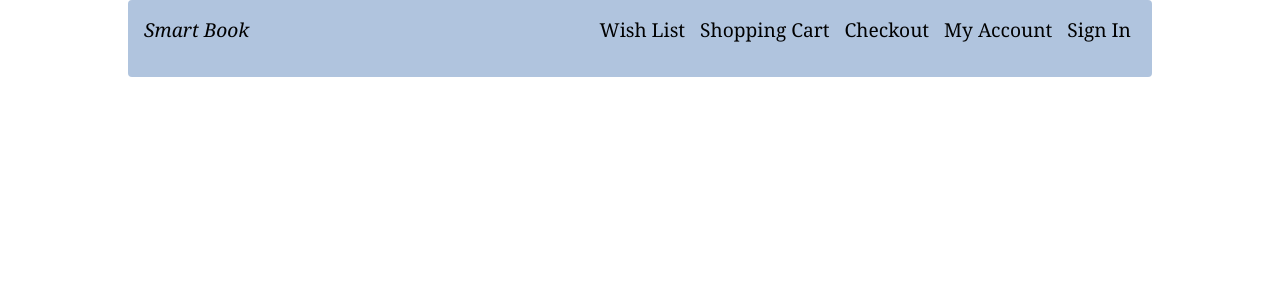
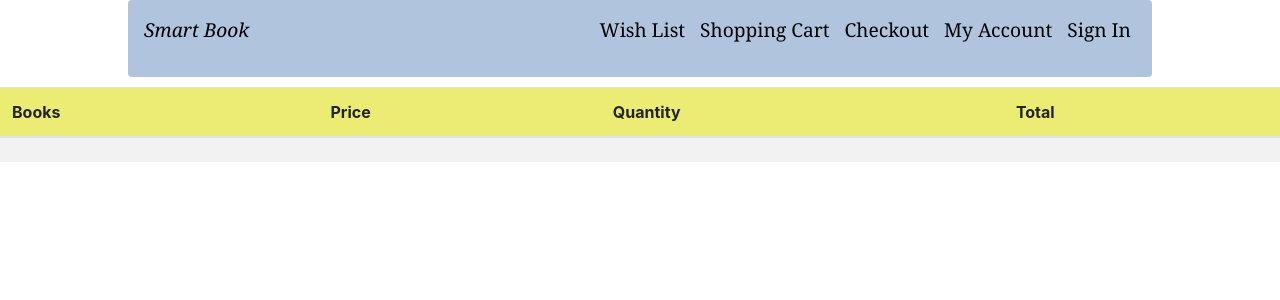
Before and after one commit to akaljotgujjar/BookStore, an Angular app: page /checkout in a window 1280 px wide. Shown: the top 300 px of the page. Built offline with nearby package versions, Linux system fonts and the light colour scheme.

Commit message:
Checkout

```diff
--- a/src/app/app.component.html
+++ b/src/app/app.component.html
@@ -1 +1,2 @@
+<app-main-header></app-main-header>
 <router-outlet></router-outlet>
--- a/src/app/app.module.ts
+++ b/src/app/app.module.ts
@@ -18,6 +18,7 @@ import { SignInComponent } from './sign-in/sign-in.component';
 import {MatFormFieldModule} from '@angular/material/form-field';
 import {MatInputModule} from '@angular/material/input';
 import { CheckoutComponent } from './checkout/checkout.component';
+import { MainHeaderComponent } from './main-header/main-header.component';
 
 
 
@@ -31,6 +32,7 @@ import { CheckoutComponent } from './checkout/checkout.component';
     RentComponent,
     SignInComponent,
     CheckoutComponent,
+    MainHeaderComponent,
   ],
   imports: [
     BrowserModule,
--- a/src/app/checkout/checkout.component.css
+++ b/src/app/checkout/checkout.component.css
@@ -1,45 +1,3 @@
-.nav-container {
-    width: 80%;
-    margin: 0px auto;
-    grid-row-gap: 1em;
-    grid-template-rows: auto 1fr;
+.bar {
+    background-color: #ecec75;
 }
-
-.top-nav {
-    background-color: lightsteelblue;
-    border-color: #080808;
-    border-radius: 4px;
-    display: grid;
-    grid-template-columns: 1fr auto;
-    padding: 1em;
-    margin: 0px 0px 10px;
-}
-
-.welcome-text {
-    color: black;
-}
-
-.top-nav-items {
-    list-style-type: none;
-
-}
-
-.top-nav-items li {
-    display: inline;
-}
-
-.top-nav-items li a {
-    color: black;
-    padding: 5px;
-}
-
-.box-shadow {
-    -webkit-box-shadow: 0px 1px 9px -1px rgba(0, 0, 0, 0.75);
-    -moz-box-shadow: 0px 1px 9px -1px rgba(0, 0, 0, 0.75);
-    box-shadow: 0px 1px 9px -1px rgba(0, 0, 0, 0.75);
-}
-
-.fontFamily {
-    font-family: Cambria, Cochin, Georgia, Times, 'Times New Roman', serif;
-    font-size: 1.2em;
-}
--- a/src/app/checkout/checkout.component.html
+++ b/src/app/checkout/checkout.component.html
@@ -1,21 +1,21 @@
-<div class="nav-container">
-    <nav class="top-nav">
-        <span class="welcome-text fontFamily"><i>Smart Book</i></span>
-        <ul class="top-nav-items">
-            <li>
-                <a class="fontFamily" href="#"> <i class="fas fa-user"></i> Wish List</a>
-            </li>
-            <li>
-                <a class="fontFamily" href="#"> <i class="fas fa-gift"></i> Shopping Cart</a>
-            </li>
-            <li>
-                <a class="fontFamily" [routerLink]="'/checkout'"><i class="fas fa-shopping-cart"></i> Checkout</a>
-            </li>
-            <li>
-                <a class="fontFamily" href="#"><i class="fas fa-long-arrow-alt-right"></i> My Account</a>
-            </li>
-            <li>
-                <a class="fontFamily" [routerLink]="'/signIn'"><i class="fas fa-long-arrow-alt-right"></i> Sign In</a>
-            </li>
-        </ul>
-    </nav>
+<div class=" table-grid">
+
+    <table class="table table-striped">
+      <thead class="bar">
+        <tr>
+          <th>Books</th>
+          <th>Price</th>
+          <th>Quantity</th>
+          <th>Total</th>
+        </tr>
+      </thead>
+      <tbody>
+        <tr>
+          <td>{{data.books}}</td>
+          <td>{{data.price}}</td>
+          <td>{{data.quantity}}</td>
+          <td>{{data.total}}</td>
+        </tr>
+      </tbody>
+    </table>
+  </div>
--- a/src/app/checkout/checkout.component.ts
+++ b/src/app/checkout/checkout.component.ts
@@ -1,4 +1,5 @@
 import { Component, OnInit } from '@angular/core';
+import { ActivatedRoute } from '@angular/router';
 
 @Component({
   selector: 'app-checkout',
@@ -6,10 +7,13 @@ import { Component, OnInit } from '@angular/core';
   styleUrls: ['./checkout.component.css']
 })
 export class CheckoutComponent implements OnInit {
-
-  constructor() { }
+  data: any = {};
+  constructor(private activatedRoute: ActivatedRoute) { }
 
   ngOnInit() {
+    this.activatedRoute.params.subscribe((sss) => {
+      this.data = sss;
+    });
   }
 
 }
--- a/src/app/header/header.component.html
+++ b/src/app/header/header.component.html
@@ -1,25 +1,4 @@
 <div class="nav-container">
-    <nav class="top-nav">
-        <span class="welcome-text fontFamily"><i>Smart Book</i></span>
-        <ul class="top-nav-items">
-            <li>
-                <a class="fontFamily" href="#"> <i class="fas fa-user"></i> Wish List</a>
-            </li>
-            <li>
-                <a class="fontFamily" href="#"> <i class="fas fa-gift"></i> Shopping Cart</a>
-            </li>
-            <li>
-                <a class="fontFamily" [routerLink]="'/checkout'"><i class="fas fa-shopping-cart"></i> Checkout</a>
-            </li>
-            <li>
-                <a class="fontFamily" href="#"><i class="fas fa-long-arrow-alt-right"></i> My Account</a>
-            </li>
-            <li>
-                <a class="fontFamily" [routerLink]="'/signIn'"><i class="fas fa-long-arrow-alt-right"></i> Sign In</a>
-            </li>
-        </ul>
-    </nav>
-
     <nav class="main-nav">
         <nav class="navbar navbar-expand-lg navbar-light">
             <button class="navbar-toggler" type="button" data-toggle="collapse" data-target="#navbarNavDropdown"
--- /dev/null
+++ b/src/app/main-header/main-header.component.css
@@ -0,0 +1,45 @@
+.nav-container {
+    width: 80%;
+    margin: 0px auto;
+    grid-row-gap: 1em;
+    grid-template-rows: auto 1fr;
+}
+
+.top-nav {
+    background-color: lightsteelblue;
+    border-color: #080808;
+    border-radius: 4px;
+    display: grid;
+    grid-template-columns: 1fr auto;
+    padding: 1em;
+    margin: 0px 0px 10px;
+}
+
+.welcome-text {
+    color: black;
+}
+
+.top-nav-items {
+    list-style-type: none;
+
+}
+
+.top-nav-items li {
+    display: inline;
+}
+
+.top-nav-items li a {
+    color: black;
+    padding: 5px;
+}
+
+.box-shadow {
+    -webkit-box-shadow: 0px 1px 9px -1px rgba(0, 0, 0, 0.75);
+    -moz-box-shadow: 0px 1px 9px -1px rgba(0, 0, 0, 0.75);
+    box-shadow: 0px 1px 9px -1px rgba(0, 0, 0, 0.75);
+}
+
+.fontFamily {
+    font-family: Cambria, Cochin, Georgia, Times, 'Times New Roman', serif;
+    font-size: 1.2em;
+}
--- /dev/null
+++ b/src/app/main-header/main-header.component.html
@@ -0,0 +1,22 @@
+<div class="nav-container">
+    <nav class="top-nav">
+        <span class="welcome-text fontFamily"><i>Smart Book</i></span>
+        <ul class="top-nav-items">
+            <li>
+                <a class="fontFamily" href="#"> <i class="fas fa-user"></i> Wish List</a>
+            </li>
+            <li>
+                <a class="fontFamily" href="#"> <i class="fas fa-gift"></i> Shopping Cart</a>
+            </li>
+            <li>
+                <a class="fontFamily" [routerLink]="'/checkout'"><i class="fas fa-shopping-cart"></i> Checkout</a>
+            </li>
+            <li>
+                <a class="fontFamily" href="#"><i class="fas fa-long-arrow-alt-right"></i> My Account</a>
+            </li>
+            <li>
+                <a class="fontFamily" [routerLink]="'/signIn'"><i class="fas fa-long-arrow-alt-right"></i> Sign In</a>
+            </li>
+        </ul>
+    </nav>
+</div>
--- /dev/null
+++ b/src/app/main-header/main-header.component.ts
@@ -0,0 +1,15 @@
+import { Component, OnInit } from '@angular/core';
+
+@Component({
+  selector: 'app-main-header',
+  templateUrl: './main-header.component.html',
+  styleUrls: ['./main-header.component.css']
+})
+export class MainHeaderComponent implements OnInit {
+
+  constructor() { }
+
+  ngOnInit() {
+  }
+
+}
```
Also changed, not shown: 1 other file (tests, documents, lock files or other folders).
